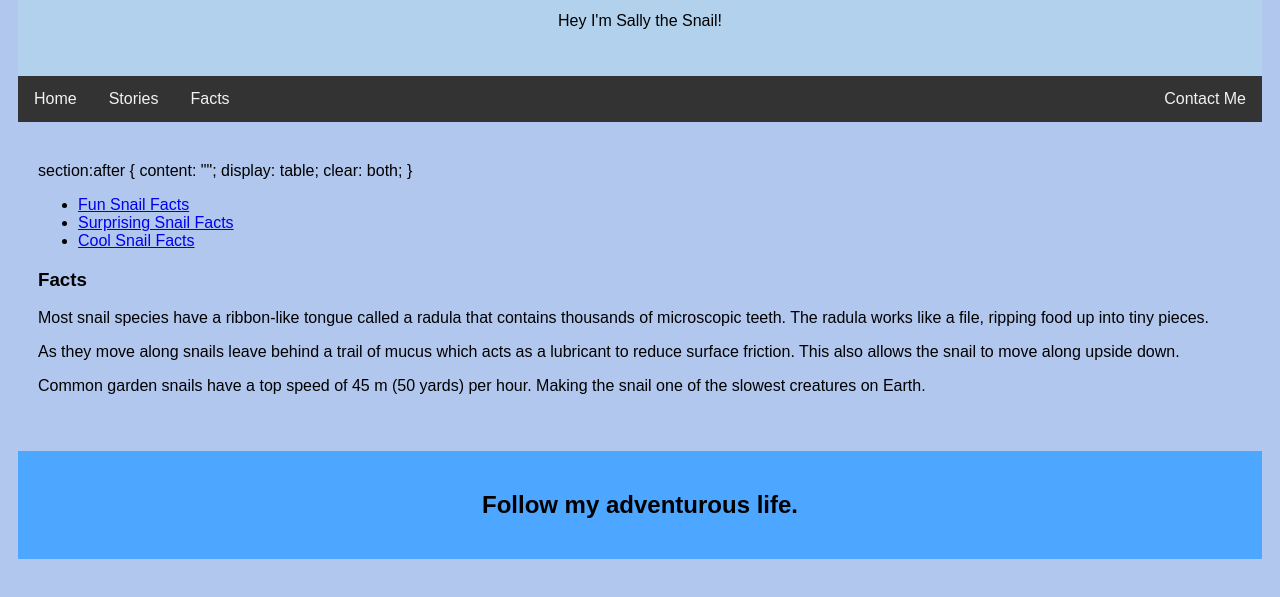
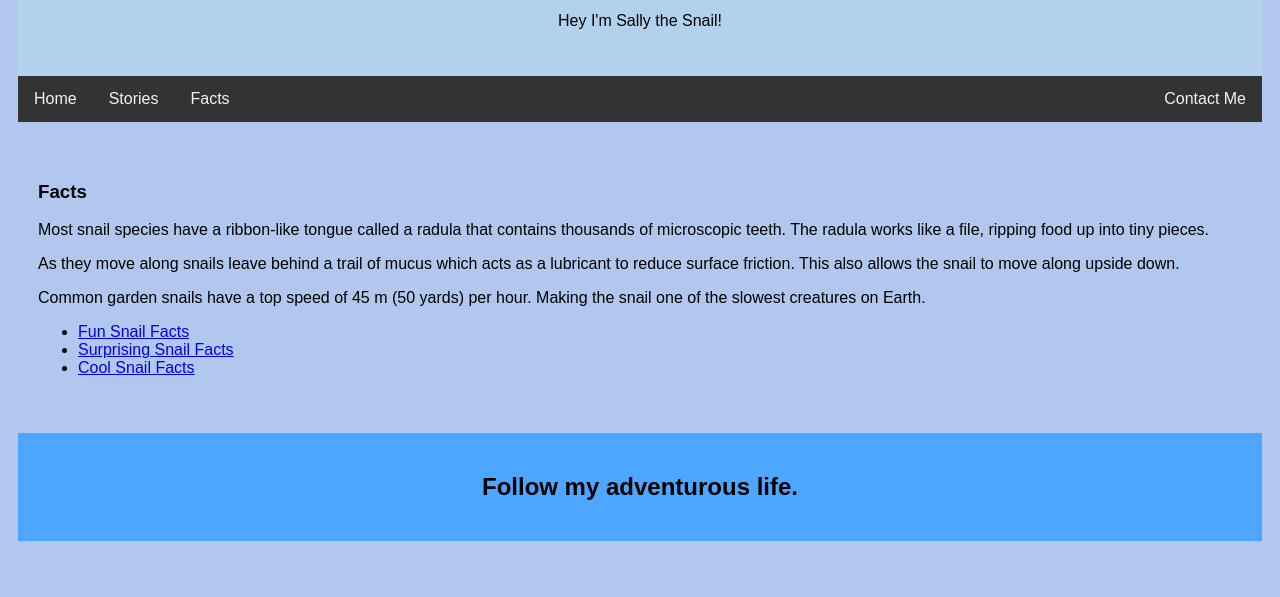
Before and after one commit to xingunicorn/snail, a plain HTML site: page facts.html in a window 1280 px wide. Shown: the part 161-758 px from the top of the page. Drawn offline with Linux system fonts and the light colour scheme.

Commit message:
Update facts.html

```diff
--- a/facts.html
+++ b/facts.html
@@ -89,15 +89,14 @@ body {
 	</div>
   <div class="center">
 
+<section>
+<article>
+    <h1>Facts</h1>
+    <p>Most snail species have a ribbon-like tongue called a radula that contains thousands of microscopic teeth. The radula works like a file, ripping food up into tiny pieces.</p>
+    <p>As they move along snails leave behind a trail of mucus which acts as a lubricant to reduce surface friction. This also allows the snail to move along upside down.</p>
+    <p>Common garden snails have a top speed of 45 m (50 yards) per hour. Making the snail one of the slowest creatures on Earth.</p>
+  </article>
 
-
-section:after {
-    content: "";
-    display: table;
-    clear: both;
-}
-
-<section>
   <nav>
     <ul>
       <li><a href="http://www.sciencekids.co.nz/sciencefacts/animals/snail.html">Fun Snail Facts</a></li>
@@ -105,13 +104,6 @@ section:after {
       <li><a href="https://www.ranker.com/list/cool-snail-facts/rachel-green">Cool Snail Facts</a></li>
     </ul>
   </nav>
-
-  <article>
-    <h1>Facts</h1>
-    <p>Most snail species have a ribbon-like tongue called a radula that contains thousands of microscopic teeth. The radula works like a file, ripping food up into tiny pieces.</p>
-    <p>As they move along snails leave behind a trail of mucus which acts as a lubricant to reduce surface friction. This also allows the snail to move along upside down.</p>
-    <p>Common garden snails have a top speed of 45 m (50 yards) per hour. Making the snail one of the slowest creatures on Earth.</p>
-  </article>
 </section>
   </div>
 
```
